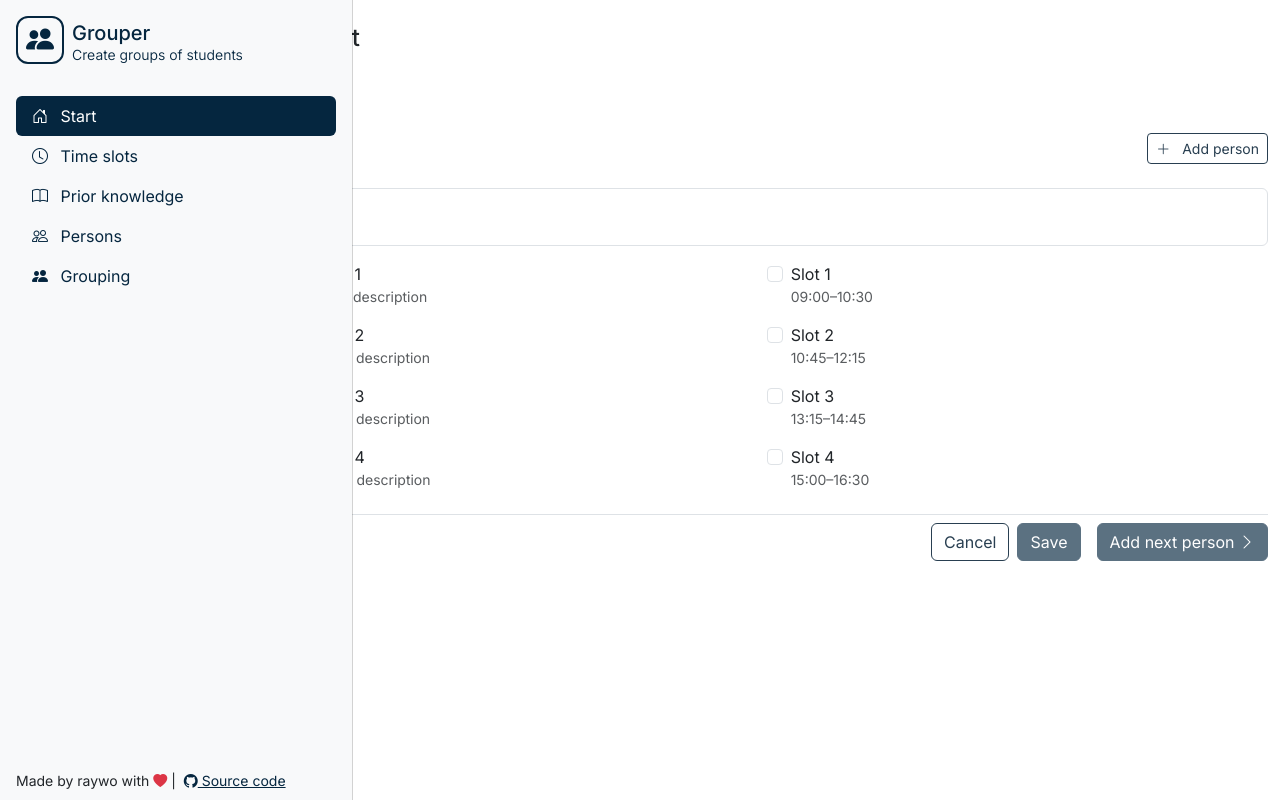
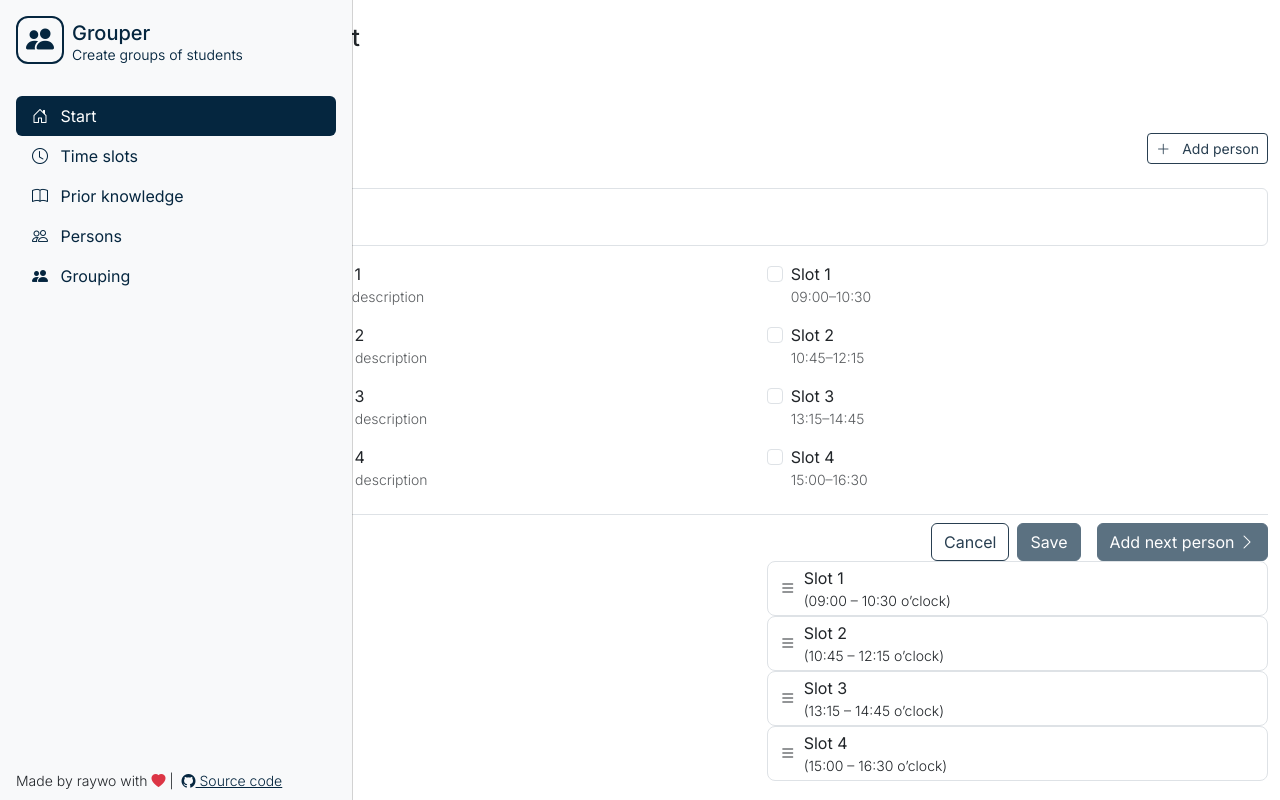
Before and after one commit to raywo-personal/teamify, an Angular app: page /start in a window 1280 px wide. Built offline with nearby package versions, Linux system fonts and the light colour scheme.

Commit message:
[WIP] Redesign person edit
Time slot should be draggable. That way the user can easily drag
the slots to the person and reorder them.

```diff
--- a/package.json
+++ b/package.json
@@ -11,6 +11,7 @@
   "private": true,
   "dependencies": {
     "@angular/animations": "^19.0.0",
+    "@angular/cdk": "19.0.0",
     "@angular/common": "^19.0.0",
     "@angular/compiler": "^19.0.0",
     "@angular/core": "^19.0.0",
--- a/src/app/persons/components/person-edit/person-edit.component.html
+++ b/src/app/persons/components/person-edit/person-edit.component.html
@@ -71,4 +71,27 @@
       </button>
     }
   </div>
+
+  <div class="row" cdkDropListGroup>
+    <div class="col" cdkDropList>
+      target
+    </div>
+
+    <div class="col">
+      <div
+        cdkDropList
+        [cdkDropListData]="knowledge"
+        (cdkDropListDropped)="onKnowledgeDropped($event)"
+        class="knowledge-list"
+      >
+        @for (slot of timeSlots; track slot.id) {
+          <div class="slot-pill" cdkDrag>
+            <app-time-slot-view [timeSlot]="slot"
+                                [showButtons]="false"
+                                [showDragHandle]="true"/>
+          </div>
+        }
+      </div>
+    </div>
+  </div>
 </form>
--- a/src/app/persons/components/person-edit/person-edit.component.ts
+++ b/src/app/persons/components/person-edit/person-edit.component.ts
@@ -7,6 +7,8 @@ import {PriorKnowledgeService} from '../../../prior-knowledge/services/prior-kno
 import {TimeSlotService} from '../../../timeslots/services/time-slot.service';
 import {TimePipe} from '../../../timeslots/pipes/time.pipe';
 import {PersonService} from '../../services/person.service';
+import {TimeSlotViewComponent} from '../../../timeslots/components/time-slot-view/time-slot-view.component';
+import {CdkDrag, CdkDragDrop, CdkDropList, CdkDropListGroup} from '@angular/cdk/drag-drop';
 
 
 interface PriorKnowledgeSelection {
@@ -25,7 +27,11 @@ interface TimeSlotSelection {
   selector: 'app-person-edit',
   imports: [
     FormsModule,
-    TimePipe
+    TimePipe,
+    TimeSlotViewComponent,
+    CdkDropList,
+    CdkDrag,
+    CdkDropListGroup
   ],
   templateUrl: './person-edit.component.html',
   styleUrl: './person-edit.component.scss'
@@ -44,6 +50,10 @@ export class PersonEditComponent {
   protected name: string = "";
   protected knowledge: PriorKnowledgeSelection[] = [];
   protected slots: TimeSlotSelection[] = [];
+  protected priorKnowledge: PriorKnowledge[] = [];
+  protected timeSlots: TimeSlot[] = [];
+  // protected priorKnowledge$ = this.knowledgeService.knowledgeList$;
+  // protected timeSlots = this.timeSlotService.slots$;
 
 
   constructor() {
@@ -56,8 +66,10 @@ export class PersonEditComponent {
 
       this.name = person.name;
 
+      // TODO: Remove!
       this.knowledgeService.knowledgeList$
         .subscribe(knowledge => {
+          this.priorKnowledge = knowledge;
           this.knowledge = knowledge.map(k => {
             return {
               knowledge: k,
@@ -68,6 +80,7 @@ export class PersonEditComponent {
 
       this.timeSlotService.slots$
         .subscribe(slots => {
+          this.timeSlots = slots;
           this.slots = slots.map(slot => {
             return {
               slot,
@@ -114,4 +127,9 @@ export class PersonEditComponent {
     this.knowledge = [];
     this.slots = [];
   }
+
+
+  protected onKnowledgeDropped($event: CdkDragDrop<PriorKnowledgeSelection[], any>) {
+
+  }
 }
--- /dev/null
+++ b/src/app/styles/slots.scss
@@ -0,0 +1,12 @@
+.slot-pill {
+  border: 1px solid var(--bs-light);
+  border-radius: 0.5rem;
+  padding: 0.25rem 0.75rem;
+
+  background: var(--bs-body-bg);
+
+  .slot-pill-title {
+    font-size: var(--bs-font-size);
+    font-weight: bold;
+  }
+}
--- a/src/app/timeslots/components/time-slot-view/time-slot-view.component.html
+++ b/src/app/timeslots/components/time-slot-view/time-slot-view.component.html
@@ -1,8 +1,10 @@
 <div class="d-flex justify-content-between align-items-center">
   <div class="d-flex align-items-center">
-    <div class="me-2">
+    @if (showDragHandle()) {
+      <div class="me-2 grabber" cdkDragHandle>
         <i class="bi-list"></i>
       </div>
+    }
 
     <div class="d-flex flex-column">
       {{ timeSlot().description }}
@@ -12,6 +14,7 @@
     </div>
   </div>
 
+  @if (showButtons()) {
     <div>
       <button class="btn btn-primary me-2" (click)="onEdit($event)">
         <i class="bi-pencil"></i>
@@ -24,4 +27,5 @@
         (deleteConfirmed)="onDelete()"
       />
     </div>
+  }
 </div>
--- a/src/app/timeslots/components/time-slot-view/time-slot-view.component.ts
+++ b/src/app/timeslots/components/time-slot-view/time-slot-view.component.ts
@@ -2,13 +2,15 @@ import {Component, input, output} from '@angular/core';
 import {TimeSlot} from '../../models/time-slot.model';
 import {TimePipe} from '../../pipes/time.pipe';
 import {DeleteButtonComponent} from '../../../shared/components/delete-button/delete-button.component';
+import {CdkDragHandle} from '@angular/cdk/drag-drop';
 
 
 @Component({
   selector: 'app-time-slot-view',
   imports: [
     TimePipe,
-    DeleteButtonComponent
+    DeleteButtonComponent,
+    CdkDragHandle
   ],
   templateUrl: './time-slot-view.component.html',
   styleUrl: './time-slot-view.component.scss'
@@ -16,6 +18,8 @@ import {DeleteButtonComponent} from '../../../shared/components/delete-button/de
 export class TimeSlotViewComponent {
 
   public timeSlot = input.required<TimeSlot>();
+  public showButtons = input(true);
+  public showDragHandle = input(false);
   public edit = output<TimeSlot>();
   public delete = output<TimeSlot>();
 
--- a/src/styles.scss
+++ b/src/styles.scss
@@ -6,7 +6,11 @@
 @use "bootstrap-icons/font/bootstrap-icons.css";
 
 @use "app/styles/sidebar";
+@use "app/styles/slots";
 
+small {
+  font-weight: 300;
+}
 
 .app-layout {
   display: grid;
@@ -23,6 +27,13 @@
   cursor: pointer;
 }
 
+.grabber {
+  cursor: grab;
+}
+.grabber:active {
+  cursor: grabbing;
+}
+
 .badge {
   font-weight: 500;
 }
```
Also changed, not shown: 1 other file (tests, documents, lock files or other folders). Lines whose indentation alone changed are shown as unchanged.
